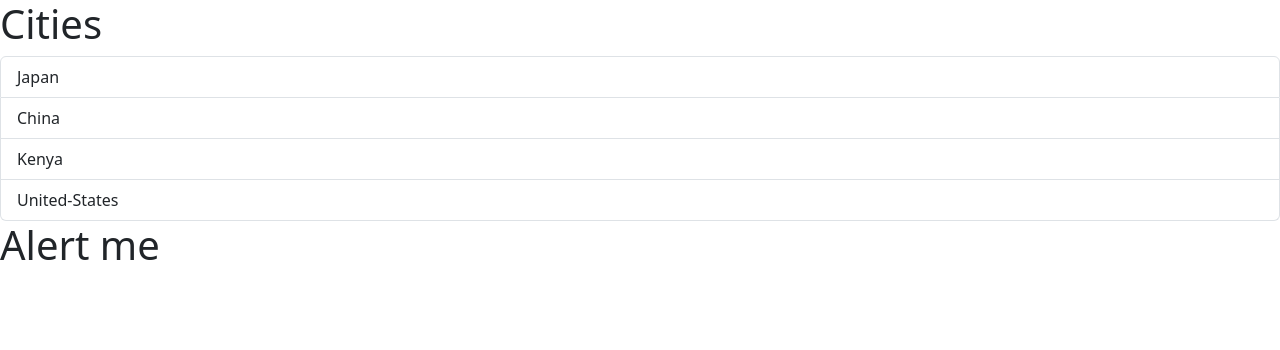
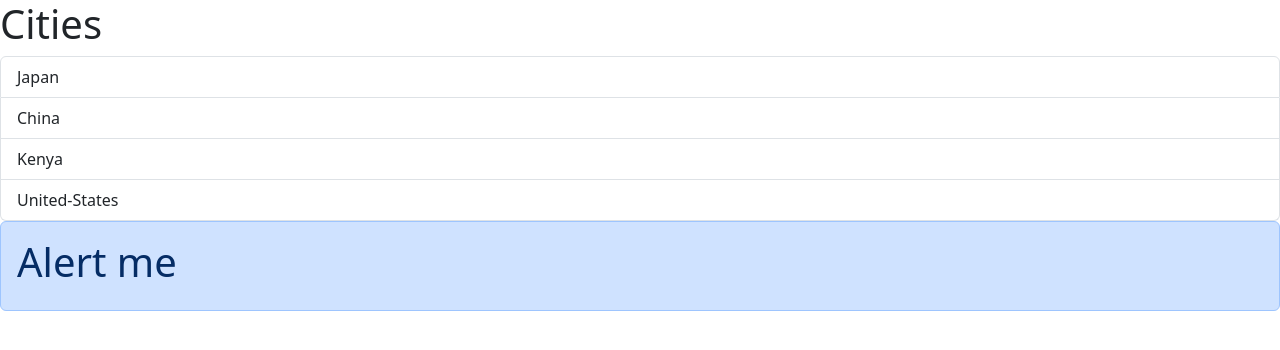
Before and after one commit to mishael254/reactapp, a React (Vite) app: page / in a window 1280 px wide. Shown: the top 350 px of the page. Built offline with nearby package versions, Linux system fonts and the light colour scheme.

Commit message:
create a bootstrap class in the div element

```diff
--- a/src/components/Alert.tsx
+++ b/src/components/Alert.tsx
@@ -1,5 +1,5 @@
 function Alert(){
-return(<div><h1>Alert me</h1></div>)
+return(<div className="alert alert-primary"><h1>Alert me</h1></div>)
 }
 
 export default Alert;
```
